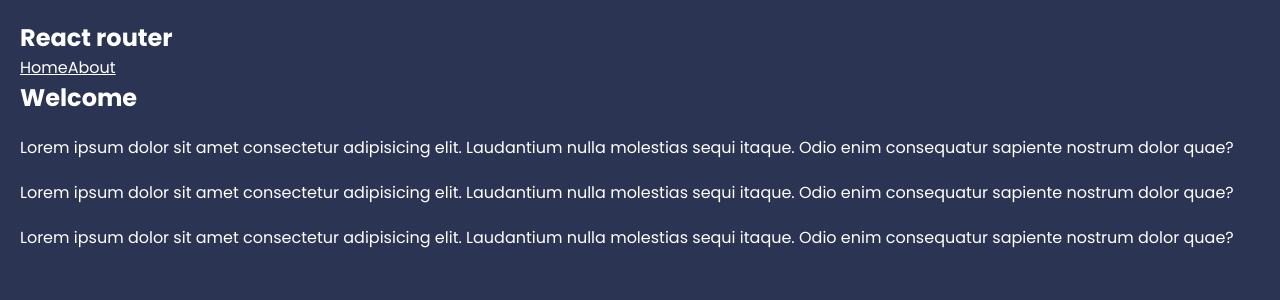
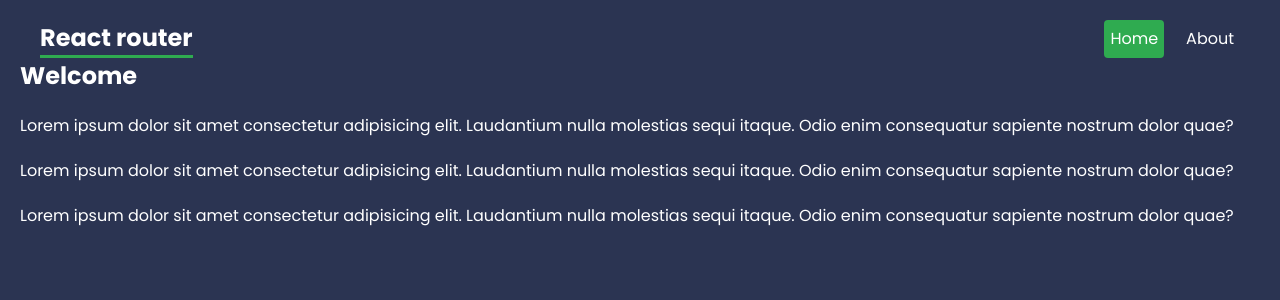
Before and after one commit to kachamachkov/React-Router, a React (Vite) app: page / in a window 1280 px wide. Shown: the top 300 px of the page. Built offline with nearby package versions, Linux system fonts and the light colour scheme.

Commit message:
Add header styles

```diff
--- a/src/App.jsx
+++ b/src/App.jsx
@@ -11,7 +11,7 @@
 			<header>
 				<nav>
 					<h1>React router</h1>
-					<Link to='/'>Home</Link>
+					<NavLink to='/'>Home</NavLink>
 					<NavLink to='about'>About</NavLink>
 				</nav>
 			</header>
--- a/src/index.css
+++ b/src/index.css
@@ -1,7 +1,7 @@
 @import url('https://fonts.googleapis.com/css2?family=Poppins:wght@400;700&display=swap');
 
 :root {
-  --primary: #bc4123;
+  --primary: #2fab50;
   --secondary: #2b3452;
 }
 
@@ -31,7 +31,28 @@
 }
 
 /* navbar */
+header nav {
+  display: flex;
+  gap: 16px;
+  justify-content: end;
+  max-width: 1200px;
+  margin: 0 auto;
+}
 
+header nav h1 {
+  margin-right: auto;
+  border-bottom: 3px solid var(--primary);
+}
+
+header nav a {
+  text-decoration: none;
+  padding: 6px;
+  border-radius: 4px;
+}
+
+header nav a.active {
+  background: var(--primary);
+}
 
 /* page content */
 
```
